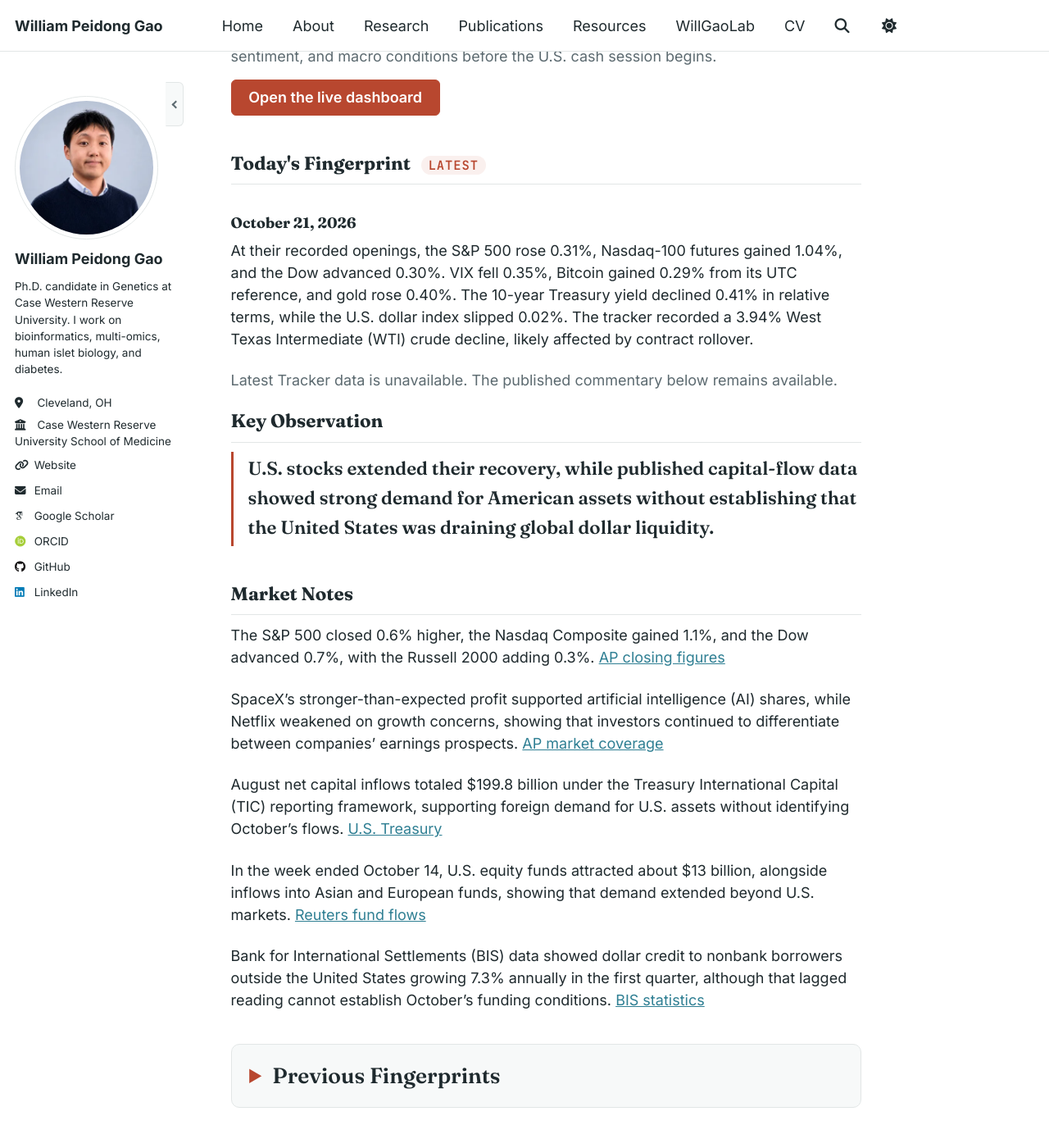
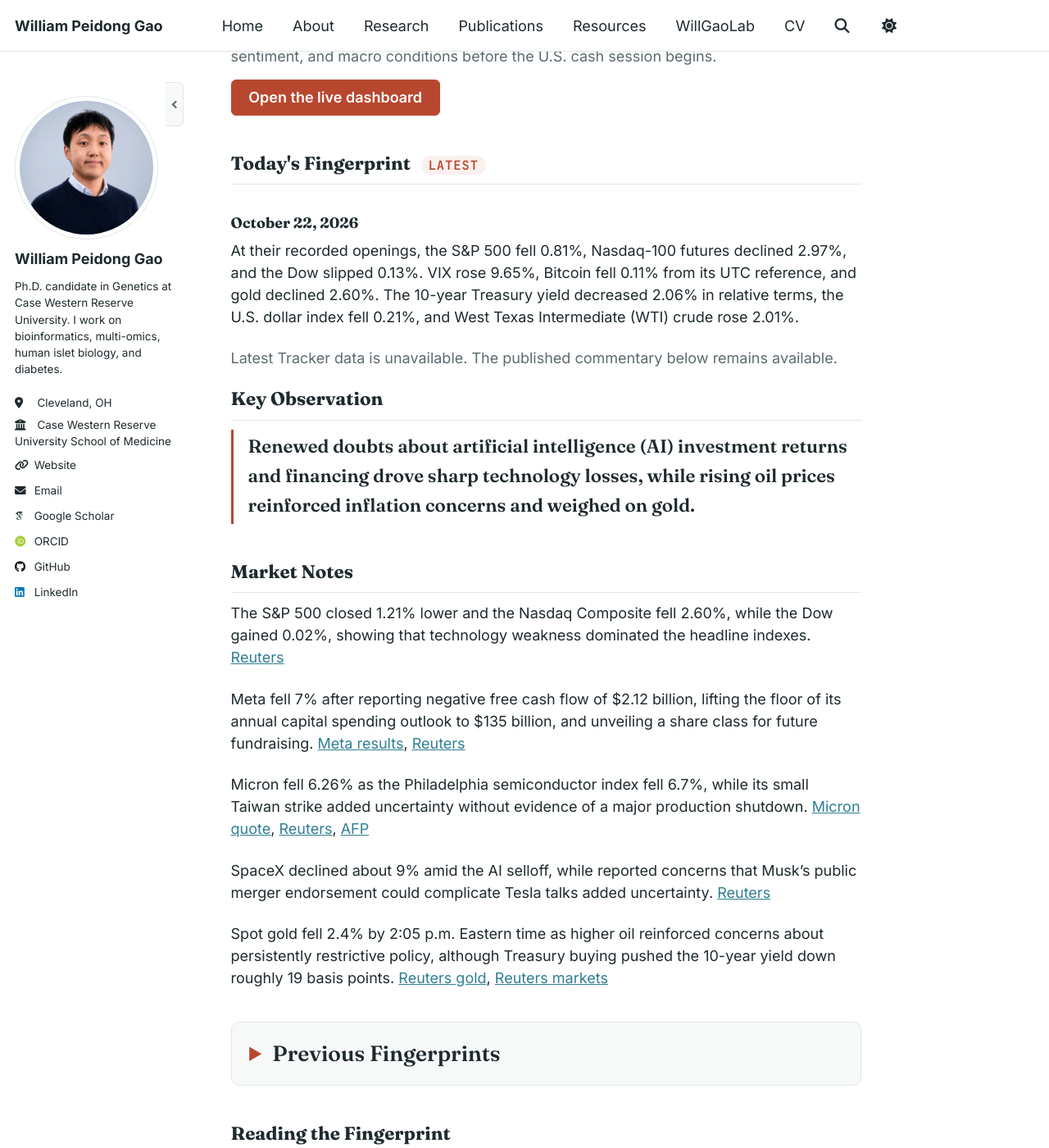
Before and after one commit to PeidongGao/WilliamGaoWeb, a Jekyll site: the page built from _pages/market-fingerprint.md, in a window 1280 px wide and 1400 px high, scrolled down 296 px. Shown: the whole window at 82% size. Built offline with Jekyll 4.4.1, drawn with Linux system fonts in a browser that asks for light colours; some web fonts are replaced.

Commit message:
Publish October 22 daily market report

```diff
--- a/_data/market_commentary.yml
+++ b/_data/market_commentary.yml
@@ -1,3 +1,13 @@
+- date: "2026-10-22"
+  summary: "At their recorded openings, the S&P 500 fell 0.81%, Nasdaq-100 futures declined 2.97%, and the Dow slipped 0.13%. VIX rose 9.65%, Bitcoin fell 0.11% from its UTC reference, and gold declined 2.60%. The 10-year Treasury yield decreased 2.06% in relative terms, the U.S. dollar index fell 0.21%, and West Texas Intermediate (WTI) crude rose 2.01%."
+  key_observation: "Renewed doubts about artificial intelligence (AI) investment returns and financing drove sharp technology losses, while rising oil prices reinforced inflation concerns and weighed on gold."
+  market_notes:
+    - "The S&P 500 closed 1.21% lower and the Nasdaq Composite fell 2.60%, while the Dow gained 0.02%, showing that technology weakness dominated the headline indexes. [Reuters](https://www.marketscreener.com/news/stocks-drop-as-meta-fans-ai-worries-treasuries-gain-ce785cdede89f223)"
+    - "Meta fell 7% after reporting negative free cash flow of $2.12 billion, lifting the floor of its annual capital spending outlook to $135 billion, and unveiling a share class for future fundraising. [Meta results](https://investor.atmeta.com/investor-news/press-release-details/2026/Meta-Reports-Third-Quarter-2026-Results/default.aspx), [Reuters](https://www.marketscreener.com/news/steep-bill-for-ai-buildout-punishes-meta-other-tech-favorites-ce785cdedc8ef223)"
+    - "Micron fell 6.26% as the Philadelphia semiconductor index fell 6.7%, while its small Taiwan strike added uncertainty without evidence of a major production shutdown. [Micron quote](https://www.marketscreener.com/quote/stock/MICRON-TECHNOLOGY-INC-13639/), [Reuters](https://www.marketscreener.com/news/stocks-drop-as-meta-fans-ai-worries-treasuries-gain-ce785cdede89f223), [AFP](https://www.afp.com/en/handful-micron-workers-strike-taiwan)"
+    - "SpaceX declined about 9% amid the AI selloff, while reported concerns that Musk’s public merger endorsement could complicate Tesla talks added uncertainty. [Reuters](https://www.marketscreener.com/news/stocks-drop-as-meta-fans-ai-worries-treasuries-gain-ce785cdede89f223)"
+    - "Spot gold fell 2.4% by 2:05 p.m. Eastern time as higher oil reinforced concerns about persistently restrictive policy, although Treasury buying pushed the 10-year yield down roughly 19 basis points. [Reuters gold](https://www.marketscreener.com/news/gold-drops-over-1-as-oil-rally-reinforces-higher-for-longer-rate-outlook-ce785cd9df8cff21), [Reuters markets](https://www.marketscreener.com/news/stocks-drop-as-meta-fans-ai-worries-treasuries-gain-ce785cdede89f223)"
+
 - date: "2026-10-21"
   summary: "At their recorded openings, the S&P 500 rose 0.31%, Nasdaq-100 futures gained 1.04%, and the Dow advanced 0.30%. VIX fell 0.35%, Bitcoin gained 0.29% from its UTC reference, and gold rose 0.40%. The 10-year Treasury yield declined 0.41% in relative terms, while the U.S. dollar index slipped 0.02%. The tracker recorded a 3.94% West Texas Intermediate (WTI) crude decline, likely affected by contract rollover."
   key_observation: "U.S. stocks extended their recovery, while published capital-flow data showed strong demand for American assets without establishing that the United States was draining global dollar liquidity."
```
